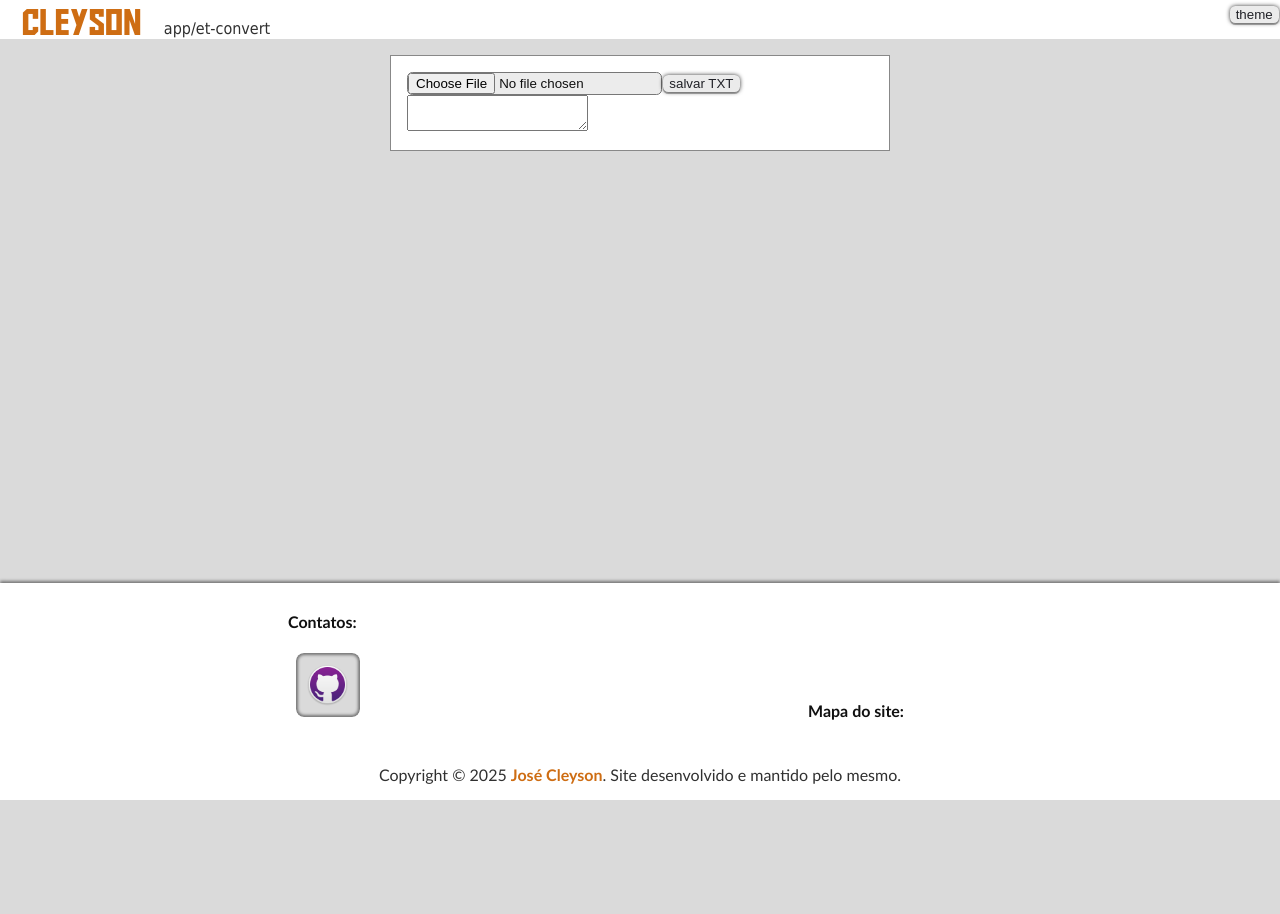
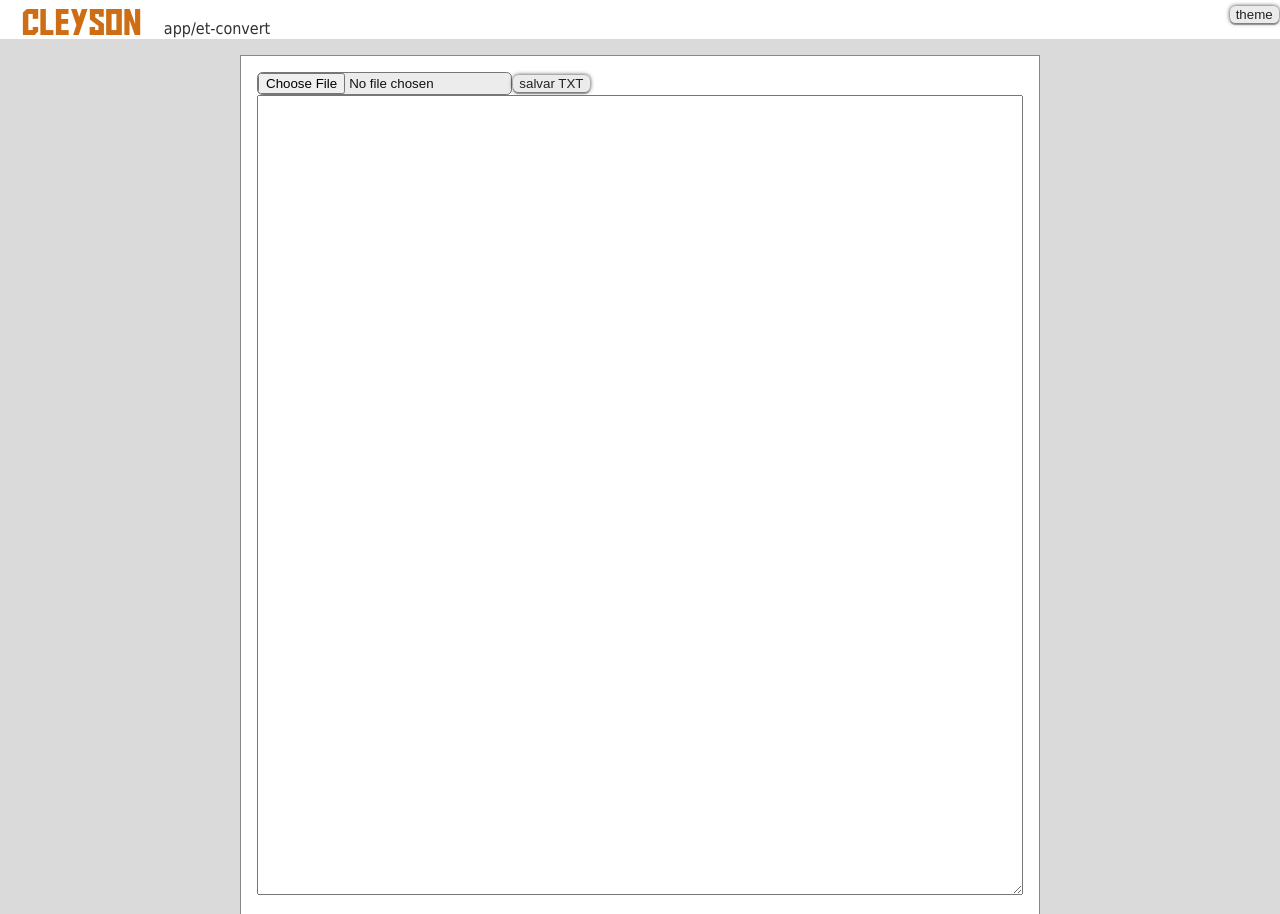
Before and after one commit to cleyson-eng/cleyson-eng.github.io, a website: page docs/app/et-convert/index.html in a window 1280 px wide. Shown: the top 914 px of the page. Before the commit the page ends 800 px from the top, so only its background shows below. Drawn offline with Linux system fonts and the light colour scheme; animation ran at ten frames a second.

Commit message:
et-convert fix

```diff
--- a/docs/app/et-convert/index.html
+++ b/docs/app/et-convert/index.html
@@ -4,4 +4,4 @@
 	"codemirror":"/rsc/modules/codemirror.js",
 	"@codemirror/lang-javascript":"/rsc/modules/codemirror.js"
 }}</script><script type="module" src="/rsc/js/common.js"></script><script async src="https://www.googletagmanager.com/gtag/js?id=G-NFQE9DTGYK"></script><script>window.dataLayer=window.dataLayer||[];function gtag(){dataLayer.push(arguments);}gtag('js',new Date());gtag('config', 'G-NFQE9DTGYK');
-</script><script type="module" src="/app/et-convert/index.js"></script></head><body class="twhite"><noscript><h1 style="color:red;text-align:center;">Javascript desativado, ative para visualizar corretamente este site</h1></noscript><header><a id="logo" href="/">CLEYSON</a>app/et-convert<button id="theme" style="float:right">theme</button></header><main><div class="appmain app500" style="padding: 1em"><input id="et_file" type="file" accept=".pts,.PTS"><button id="et_save_txt">salvar TXT</button><br><textarea id="et_txt"></textarea></div></main><footer><div class="fcol"><h4>Contatos:</h4><a class="contato" style="background-image: url(/rsc/img/icon-github.png)" href="https://github.com/cleyson-eng" title="cleyson-eng" target="_blank" rel="noopener noreferrer nofollow"></a></div><div class="fcol"><h4>Mapa do site:</h4></div><p style="text-align:center"><span style="display: inline-block">Copyright © 2025 <a class="aut" href="/#"><strong>José Cleyson</strong></a>.&nbsp;</span><span style="display: inline-block">Site desenvolvido e mantido pelo mesmo.</span></p></footer></body></html>
+</script><script type="module" src="/app/et-convert/index.js"></script></head><body class="twhite"><noscript><h1 style="color:red;text-align:center;">Javascript desativado, ative para visualizar corretamente este site</h1></noscript><header><a id="logo" href="/">CLEYSON</a>app/et-convert<button id="theme" style="float:right">theme</button></header><main><div class="appmain app800" style="padding: 1em"><input id="et_file" type="file" accept=".pts,.PTS"><button id="et_save_txt">salvar TXT</button><br><textarea id="et_txt" style="width:100%;height:100VH;"></textarea></div></main><footer><div class="fcol"><h4>Contatos:</h4><a class="contato" style="background-image: url(/rsc/img/icon-github.png)" href="https://github.com/cleyson-eng" title="cleyson-eng" target="_blank" rel="noopener noreferrer nofollow"></a></div><div class="fcol"><h4>Mapa do site:</h4></div><p style="text-align:center"><span style="display: inline-block">Copyright © 2025 <a class="aut" href="/#"><strong>José Cleyson</strong></a>.&nbsp;</span><span style="display: inline-block">Site desenvolvido e mantido pelo mesmo.</span></p></footer></body></html>
--- a/docs/rsc/css/common.css
+++ b/docs/rsc/css/common.css
@@ -378,6 +378,17 @@ footer .aut {
   border: 1px solid rgba(0, 0, 0, 0.4666666667);
 }
 
+.appmain.app800 {
+  margin: 1em calc(50% - 400px);
+  width: 800px;
+}
+
+@media (width < 800px) {
+  .appmain.app800 {
+    margin: 0 0;
+    width: 100%;
+  }
+}
 .appmain.app500 {
   margin: 1em calc(50% - 250px);
   width: 500px;
```
